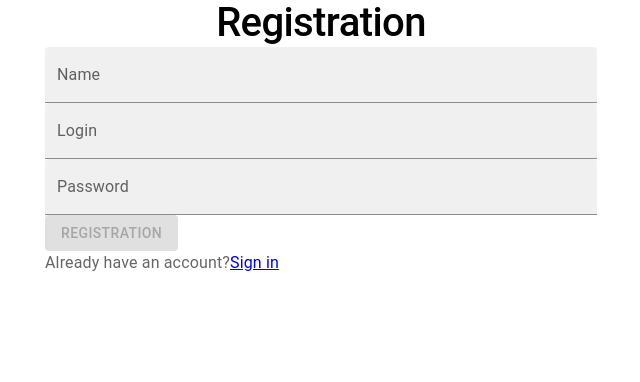
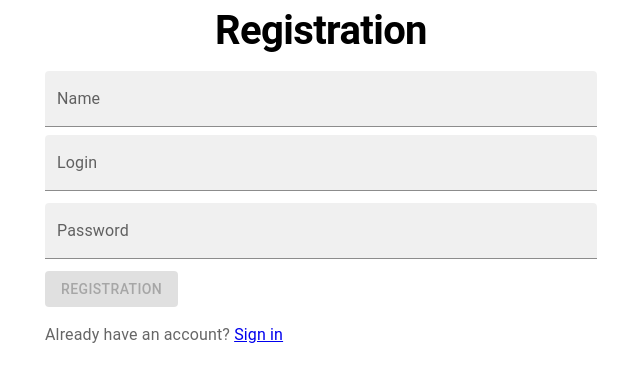
Before and after one commit to reversoid/test-takeoff, a React (Create React App) app: page /auth/registration in a window 1280 px wide. Shown: the top 382 px of the page, without its empty margins (319-959 px from the left). Built offline with nearby package versions, Linux system fonts and the light colour scheme.

Commit message:
add margins to auth pages

```diff
--- a/src/features/auth/pages/LoginPage.tsx
+++ b/src/features/auth/pages/LoginPage.tsx
@@ -1,4 +1,5 @@
 import {
+  Box,
   Button,
   Container,
   FormLabel,
@@ -48,21 +49,25 @@ export default function LoginPage() {
           variant="h1"
           component="h1"
           fontSize={"2.5rem"}
-          fontWeight={"500"}
+          fontWeight={"600"}
           textAlign={"center"}
+          sx={{mt: '0.5rem', mb: '1rem'}}
         >
           Login
         </Typography>
         <form>
           <TextField value={form.login} onChange={(e) => setForm({...form, login: e.target.value})} fullWidth label="Login" variant="filled" />
-          <TextField value={form.password} onChange={(e) => setForm({...form, password: e.target.value})} type="password" fullWidth label="Password" variant="filled" />
+          <TextField margin="dense" value={form.password} onChange={(e) => setForm({...form, password: e.target.value})} type="password" fullWidth label="Password" variant="filled" />
 
-          <Button onClick={() => handleLogin(form)} disabled={!isFormValid} variant="contained">Login</Button>
+          <Button sx={{mt: '0.5rem'}} onClick={() => handleLogin(form)} disabled={!isFormValid} variant="contained">Login</Button>
         </form>
+        <Box sx={{pt: '1rem'}}>
         <FormLabel>
           Do not have an account yet?{" "}
           <Link to={"/auth/registration"}>Sign up</Link>
         </FormLabel>
+        </Box>
+
       </Container>
     </>
   );
--- a/src/features/auth/pages/RegistrationPage.tsx
+++ b/src/features/auth/pages/RegistrationPage.tsx
@@ -1,4 +1,5 @@
 import {
+  Box,
   Button,
   Container,
   LinearProgress,
@@ -50,8 +51,9 @@ export default function RegistrationPage() {
           variant="h1"
           component="h1"
           fontSize={"2.5rem"}
-          fontWeight={"500"}
+          fontWeight={"600"}
           textAlign={"center"}
+          sx={{ mt: "0.5rem", mb: "1rem" }}
         >
           Registration
         </Typography>
@@ -64,6 +66,7 @@ export default function RegistrationPage() {
             variant="filled"
           />
           <TextField
+            margin="dense"
             value={form.login}
             onChange={(e) => setForm({ ...form, login: e.target.value })}
             fullWidth
@@ -71,6 +74,7 @@ export default function RegistrationPage() {
             variant="filled"
           />
           <TextField
+            margin="dense"
             value={form.password}
             onChange={(e) => setForm({ ...form, password: e.target.value })}
             fullWidth
@@ -79,6 +83,7 @@ export default function RegistrationPage() {
             type="password"
           />
           <Button
+            sx={{ mt: "0.5rem" }}
             disabled={!isFormValid}
             variant="contained"
             onClick={() => handleRegistration(form)}
@@ -86,10 +91,12 @@ export default function RegistrationPage() {
             Registration
           </Button>
         </form>
-        <FormLabel>
-          Already have an account?
-          <Link to={"/auth/login"}>Sign in</Link>
-        </FormLabel>
+        <Box sx={{ mt: "1rem" }}>
+          <FormLabel>
+            Already have an account?{" "}
+            <Link to={"/auth/login"}>Sign in</Link>
+          </FormLabel>
+        </Box>
       </Container>
     </>
   );
```
